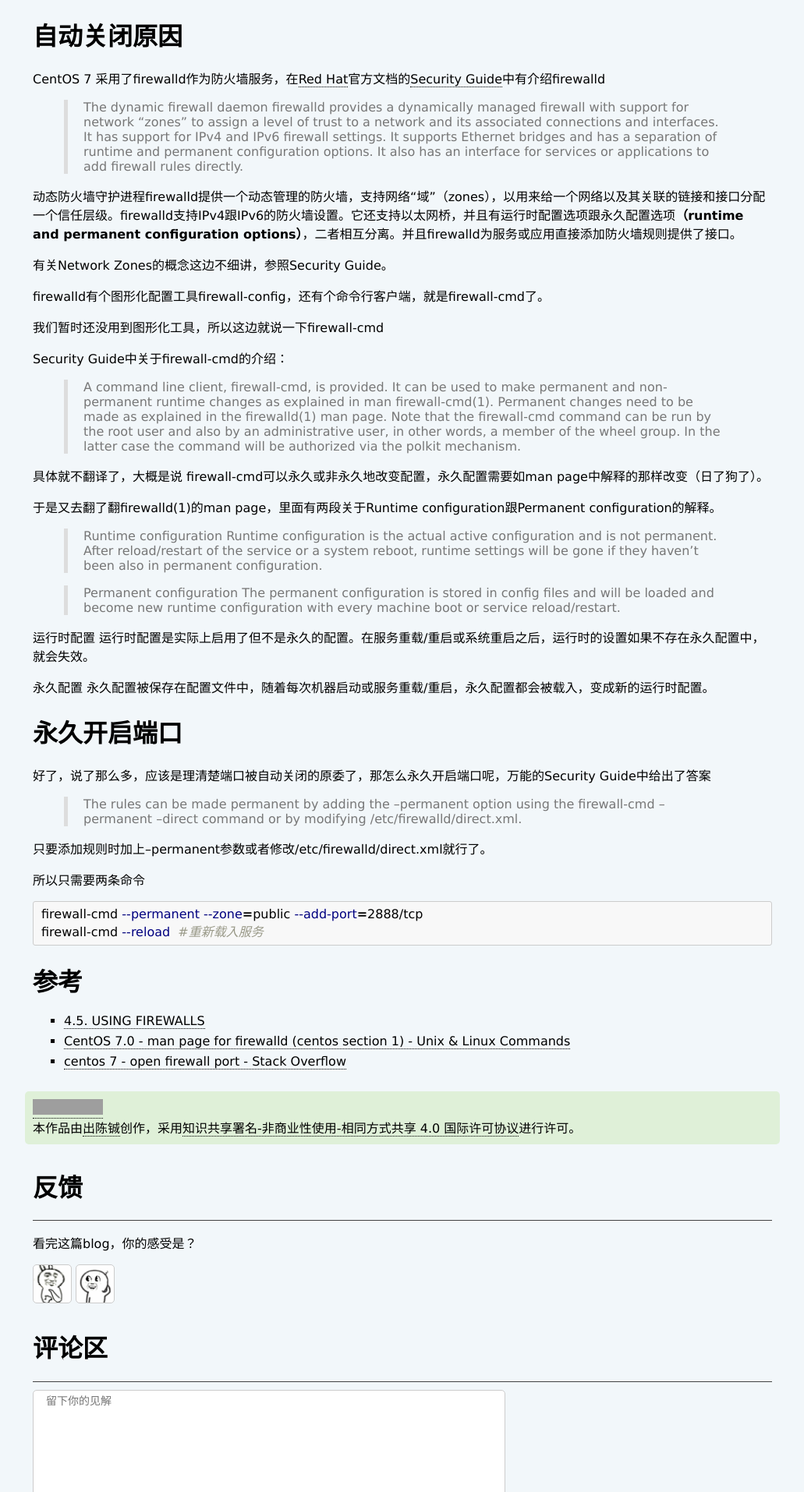
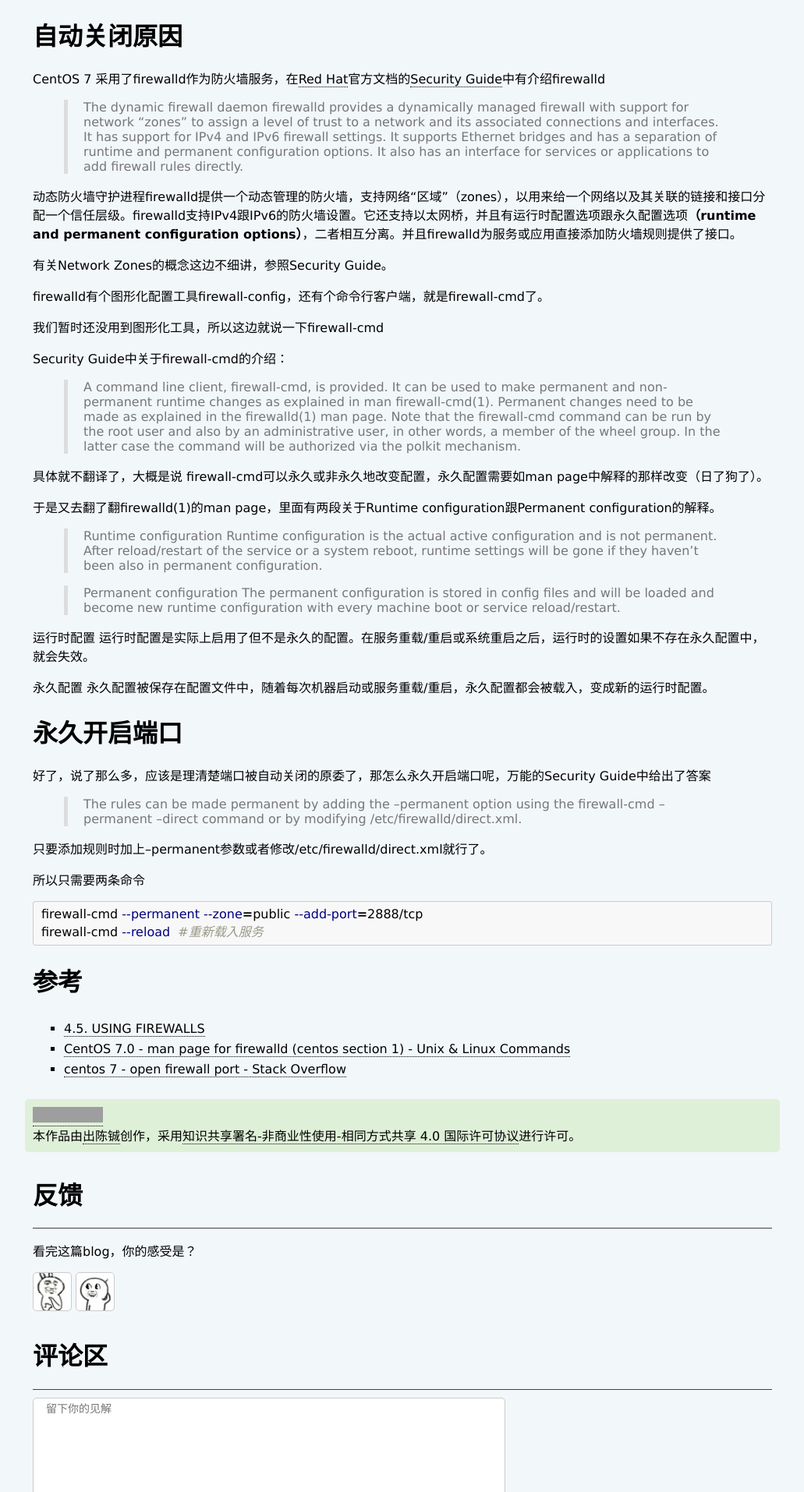
Before and after one commit to ChuChencheng/ChuChencheng.github.io, a Jekyll site: the page built from _posts/2016-09-09-centos-add-port-permanently.md, in a window 1280 px wide. Shown: the part 612-2526 px from the top of the page at 78% size, without its empty margins (124-1155 px from the left). Built offline with Jekyll 4.4.1, drawn with Linux system fonts in a browser that asks for light colours; nearby versions of some CDN libraries; grey boxes are pictures that could not be loaded.

Commit message:
update posts, update stylesheet and use plumber in gulp

```diff
--- a/_posts/2016-09-09-centos-add-port-permanently.md
+++ b/_posts/2016-09-09-centos-add-port-permanently.md
@@ -31,7 +31,7 @@ CentOS 7 采用了firewalld作为防火墙服务，在[Red Hat][]官方文档的
 
 >The dynamic firewall daemon firewalld provides a dynamically managed firewall with support for network “zones” to assign a level of trust to a network and its associated connections and interfaces. It has support for IPv4 and IPv6 firewall settings. It supports Ethernet bridges and has a separation of runtime and permanent configuration options. It also has an interface for services or applications to add firewall rules directly.
 
-动态防火墙守护进程firewalld提供一个动态管理的防火墙，支持网络“域”（zones），以用来给一个网络以及其关联的链接和接口分配一个信任层级。firewalld支持IPv4跟IPv6的防火墙设置。它还支持以太网桥，并且有运行时配置选项跟永久配置选项**（runtime and permanent configuration options）**，二者相互分离。并且firewalld为服务或应用直接添加防火墙规则提供了接口。
+动态防火墙守护进程firewalld提供一个动态管理的防火墙，支持网络“区域”（zones），以用来给一个网络以及其关联的链接和接口分配一个信任层级。firewalld支持IPv4跟IPv6的防火墙设置。它还支持以太网桥，并且有运行时配置选项跟永久配置选项**（runtime and permanent configuration options）**，二者相互分离。并且firewalld为服务或应用直接添加防火墙规则提供了接口。
 
 有关Network Zones的概念这边不细讲，参照Security Guide。
 
--- a/css/default.css
+++ b/css/default.css
@@ -58,6 +58,7 @@ a[href]:hover {
 }
 ul {
   list-style-type: square;
+  padding-top: 1rem;
 }
 li {
   margin-bottom: 1rem;
--- a/gulpfile.js
+++ b/gulpfile.js
@@ -1,7 +1,8 @@
 //引入gulp、gulp插件以及browser-sync
 var gulp = require('gulp'),
     browserSync = require('browser-sync').create(),
-    less = require('gulp-less');
+    less = require('gulp-less'),
+    plumber = require('gulp-plumber');
 //创建一个新的gulp任务
 gulp.task('serve',['less'],function(){
     //初始化项目跟目录为'./'（也可以使用代理proxy: "yourlocal.dev"）
@@ -18,6 +19,7 @@ gulp.task('serve',['less'],function(){
 //创建自动编译less的任务，这边需要return stream以保证browserSync.reload在正确的时机调用
 gulp.task('less', function(){
     return gulp.src('./less/*.less')
+        .pipe(plumber())
         .pipe(less())
         .pipe(gulp.dest('./css'))
         .pipe(browserSync.stream());
--- a/less/default.less
+++ b/less/default.less
@@ -71,6 +71,7 @@ a[href] {
 
 ul {
     list-style-type: square;
+    padding-top: 1rem;
 }
 
 li {
--- a/package.json
+++ b/package.json
@@ -5,6 +5,7 @@
   "devDependencies": {
     "browser-sync": "^2.14.3",
     "gulp": "^3.9.1",
-    "gulp-less": "^3.1.0"
+    "gulp-less": "^3.1.0",
+    "gulp-plumber": "^1.1.0"
   }
 }
```
Also changed, not shown: _posts/2016-09-09-gulp-less-no-stopping-running-tasks-on-error.md (added, +51 -0 lines).
